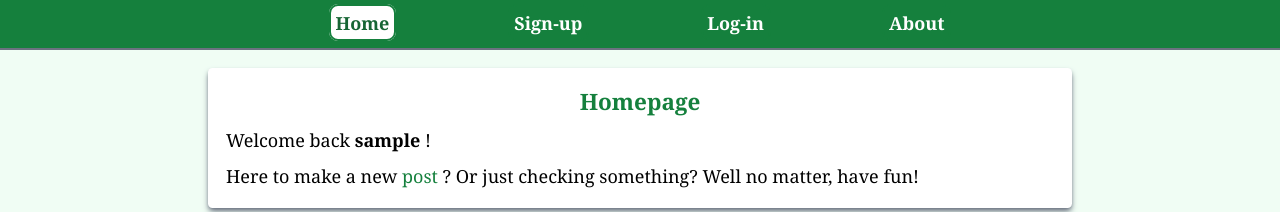
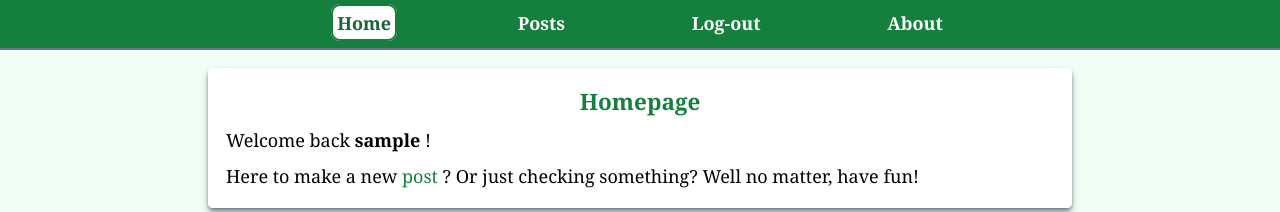
Before and after one commit to ValerioL94/blog-api-postgresql, a React (Vite) app in the folder blog-frontend-author/: page /home in a window 1280 px wide. Shown: the top 212 px of the page. Built offline with nearby package versions, Linux system fonts and the light colour scheme; sample sign-in values are in the browser's storage.

Commit message:
update use context data

```diff
--- a/blog-frontend-author/src/components/Navbar.tsx
+++ b/blog-frontend-author/src/components/Navbar.tsx
@@ -1,7 +1,7 @@
 import { NavLink } from 'react-router-dom';
 import { useAuth } from '../provider/context';
 const Navbar = () => {
-  const { token } = useAuth();
+  const { authData } = useAuth();
   const linkClass = ({ isActive }: { isActive: boolean }): string =>
     isActive
       ? 'text-green-800 bg-white border-2 border-solid border-green-700 rounded-lg p-1 hover:border-lime-400 focus:border-lime-400 hover:no-underline focus:no-underline focus:outline-none'
@@ -15,7 +15,7 @@ const Navbar = () => {
             Home
           </NavLink>
         </li>
-        {token ? (
+        {authData ? (
           <>
             <li>
               <NavLink to={'posts'} className={linkClass}>
```
